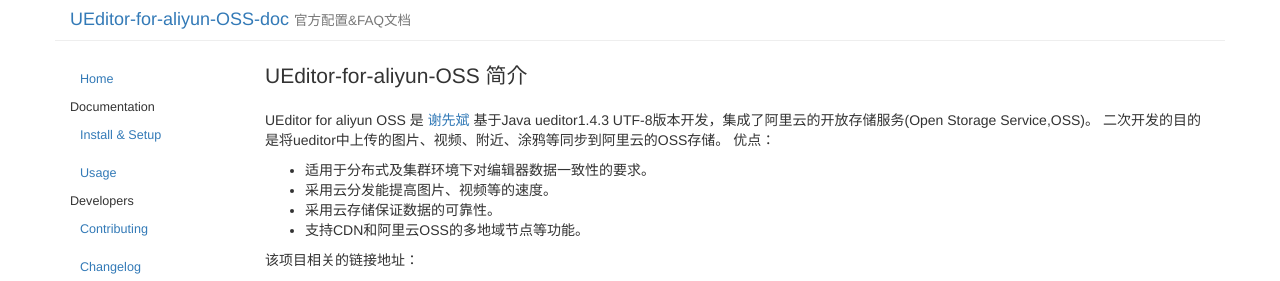
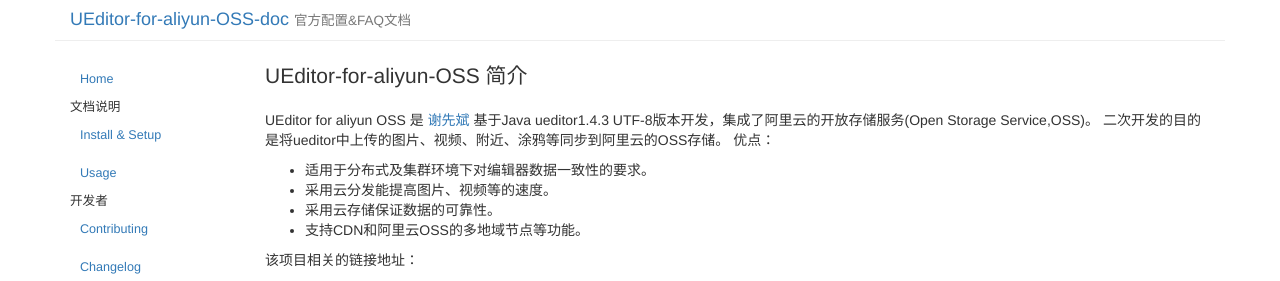
Before and after one commit to XieXianbin/UEditor-for-aliyun-OSS-doc, a Jekyll site: the page built from index.md, in a window 1280 px wide. Shown: the top 281 px of the page. Built offline with Jekyll 4.4.1, drawn with Linux system fonts in a browser that asks for light colours.

Commit message:
update for left nav

```diff
--- a/_config.yml
+++ b/_config.yml
@@ -19,11 +19,12 @@ codeurl: 'http://docs.xiexianbin.cn/UEditor-for-aliyun-OSS-doc'
 
 # Default categories (in order) to appear in the navigation
 sections: [
-    ['doc', 'Documentation'],
+    ['doc', '文档说明'],
     ['tut', 'Tutorial'],
     ['ref', 'Reference'],
-    ['dev', 'Developers'],
-    ['releases', 'Releases'],
+    ['dev', '开发者'],
+    ['releases', '发布版本'],
+    ['faq', 'FAQ'],
     ['post', 'Posts']
 ]
 
```
